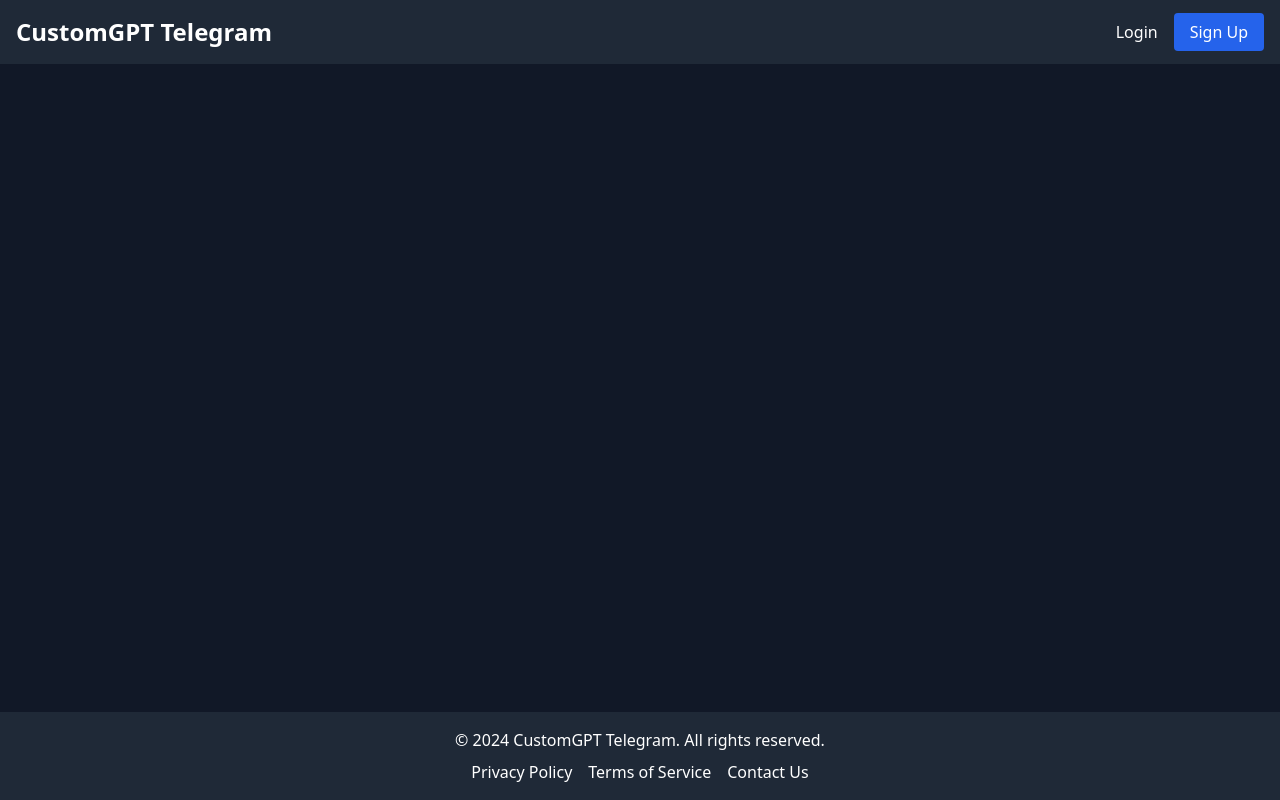
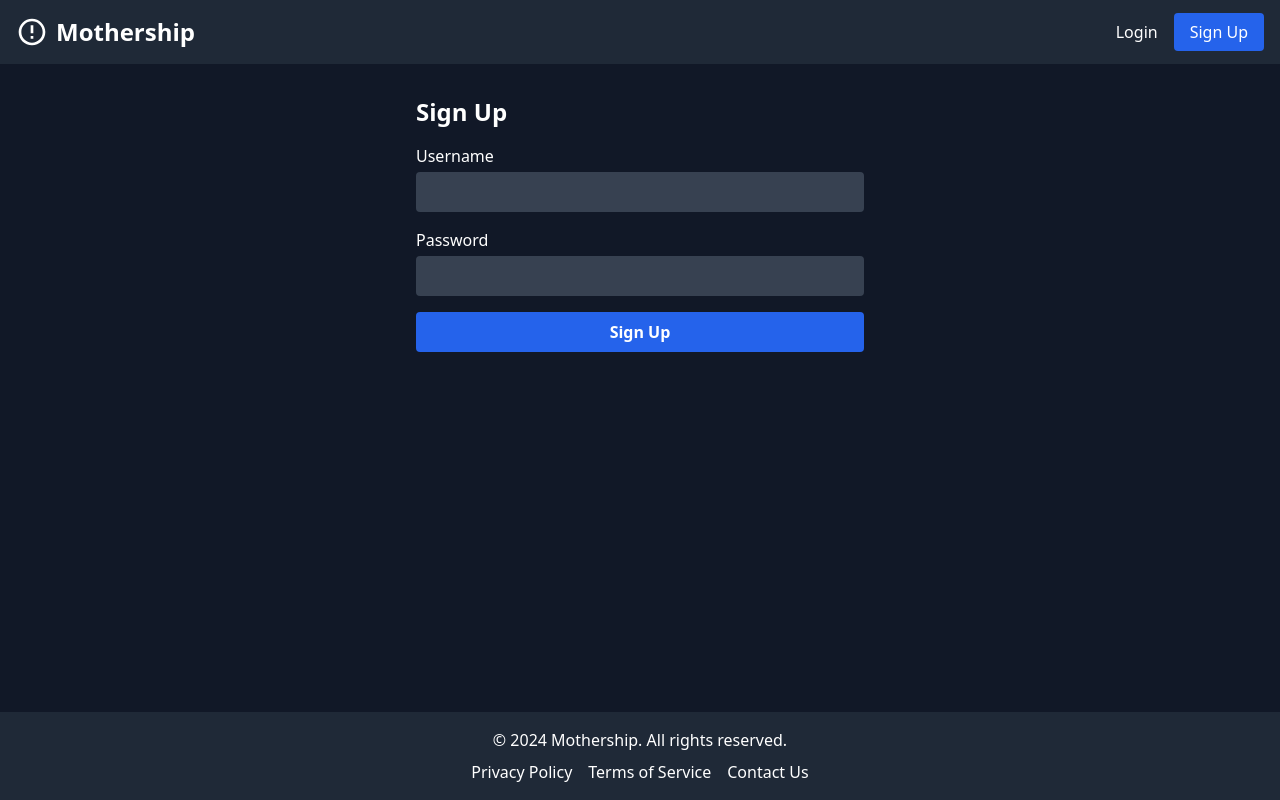
Before and after one commit to h4ck3rk3y/mothership, a React (Create React App) app in the folder frontend/: page /signup in a window 1280 px wide. Built offline with nearby package versions, Linux system fonts and the light colour scheme; the HTML template or start-up script is replaced by a standard one.

Commit message:
that is osme progress

```diff
--- a/frontend/src/App.tsx
+++ b/frontend/src/App.tsx
@@ -3,6 +3,8 @@ import { BrowserRouter as Router, Route, Routes, Navigate, useLocation } from 'r
 import { AuthProvider, useAuth } from './contexts/AuthContext';
 import IndexPage from './pages/IndexPage';
 import DashboardPage from './pages/DashboardPage';
+import SignupPage from './pages/SignupPage';
+import LoginPage from './pages/LoginPage';
 import Header from './components/Header';
 import Footer from './components/Footer';
 
@@ -15,7 +17,7 @@ const PrivateRoute: React.FC<PrivateRouteProps> = ({ children }) => {
   const location = useLocation();
 
   if (!isAuthenticated) {
-    return <Navigate to="/" state={{ from: location }} replace />;
+    return <Navigate to="/login" state={{ from: location }} replace />;
   }
 
   return <>{children}</>;
@@ -30,6 +32,8 @@ const App: React.FC = () => {
           <main className="flex-grow container mx-auto px-4 py-8">
             <Routes>
               <Route path="/" element={<IndexPage />} />
+              <Route path="/signup" element={<SignupPage />} />
+              <Route path="/login" element={<LoginPage />} />
               <Route
                 path="/dashboard"
                 element={
--- a/frontend/src/api.ts
+++ b/frontend/src/api.ts
@@ -1,6 +1,6 @@
 import axios, { AxiosInstance } from 'axios';
 
-const API_URL = 'http://localhost:5000';  // Replace with your actual API URL
+const API_URL = 'http://localhost:8000';  // Replace with your actual API URL
 
 const api: AxiosInstance = axios.create({
   baseURL: API_URL,
--- a/frontend/src/components/Footer.tsx
+++ b/frontend/src/components/Footer.tsx
@@ -4,7 +4,7 @@ const Footer: React.FC = () => {
   return (
     <footer className="bg-gray-800 text-white py-4">
       <div className="container mx-auto px-4 text-center">
-        <p>&copy; {new Date().getFullYear()} CustomGPT Telegram. All rights reserved.</p>
+        <p>&copy; {new Date().getFullYear()} Mothership. All rights reserved.</p>
         <div className="mt-2">
           <a href="#" className="hover:text-gray-300 mx-2">Privacy Policy</a>
           <a href="#" className="hover:text-gray-300 mx-2">Terms of Service</a>
--- a/frontend/src/components/Header.tsx
+++ b/frontend/src/components/Header.tsx
@@ -8,7 +8,12 @@ const Header: React.FC = () => {
   return (
     <header className="bg-gray-800 text-white py-4">
       <div className="container mx-auto px-4 flex justify-between items-center">
-        <Link to="/" className="text-2xl font-bold">CustomGPT Telegram</Link>
+        <Link to="/" className="text-2xl font-bold flex items-center">
+          <svg className="w-8 h-8 mr-2" viewBox="0 0 24 24" fill="currentColor">
+            <path d="M12 2C6.48 2 2 6.48 2 12s4.48 10 10 10 10-4.48 10-10S17.52 2 12 2zm0 18c-4.41 0-8-3.59-8-8s3.59-8 8-8 8 3.59 8 8-3.59 8-8 8zm-1-13h2v6h-2zm0 8h2v2h-2z"/>
+          </svg>
+          Mothership
+        </Link>
         <nav>
           {isAuthenticated ? (
             <div className="flex items-center space-x-4">
--- a/frontend/src/pages/IndexPage.tsx
+++ b/frontend/src/pages/IndexPage.tsx
@@ -7,28 +7,32 @@ const IndexPage: React.FC = () => {
 
   return (
     <div className="text-center">
-      <h1 className="text-4xl font-bold mb-4">Launch Your Custom GPT on Telegram</h1>
+      <h1 className="text-4xl font-bold mb-4">Launch Your Custom AI Bot on Telegram</h1>
       <p className="text-xl mb-8">We help you create and manage powerful AI bots on Telegram with ease.</p>
-      <img src="/api/placeholder/800/400" alt="CustomGPT Telegram Bot" className="mx-auto mb-8 rounded-lg shadow-lg" />
-      <div className="space-x-4">
+      <div className="mb-8">
+        <svg className="w-32 h-32 mx-auto" viewBox="0 0 24 24" fill="currentColor">
+          <path d="M12 2C6.48 2 2 6.48 2 12s4.48 10 10 10 10-4.48 10-10S17.52 2 12 2zm0 18c-4.41 0-8-3.59-8-8s3.59-8 8-8 8 3.59 8 8-3.59 8-8 8zm-1-13h2v6h-2zm0 8h2v2h-2z"/>
+        </svg>
+      </div>
+      <div className="space-y-4">
         {!isAuthenticated && (
           <>
-            <Link to="/signup" className="bg-blue-600 hover:bg-blue-700 text-white font-bold py-2 px-4 rounded">
+            <Link to="/signup" className="bg-blue-600 hover:bg-blue-700 text-white font-bold py-2 px-4 rounded inline-block">
               Sign Up
             </Link>
-            <Link to="/login" className="bg-gray-600 hover:bg-gray-700 text-white font-bold py-2 px-4 rounded">
+            <Link to="/login" className="bg-gray-600 hover:bg-gray-700 text-white font-bold py-2 px-4 rounded inline-block ml-4">
               Sign In
             </Link>
           </>
         )}
         {isAuthenticated && (
-          <Link to="/dashboard" className="bg-green-600 hover:bg-green-700 text-white font-bold py-2 px-4 rounded">
+          <Link to="/dashboard" className="bg-green-600 hover:bg-green-700 text-white font-bold py-2 px-4 rounded inline-block">
             Go to Dashboard
           </Link>
         )}
       </div>
     </div>
   );
-}
+};
 
 export default IndexPage;
--- /dev/null
+++ b/frontend/src/pages/LoginPage.tsx
@@ -0,0 +1,47 @@
+import React, { useState } from 'react';
+
+const LoginPage: React.FC = () => {
+  const [username, setUsername] = useState('');
+  const [password, setPassword] = useState('');
+
+  const handleSubmit = (e: React.FormEvent) => {
+    e.preventDefault();
+    // TODO: Implement login logic
+    console.log('Login attempted with:', username, password);
+  };
+
+  return (
+    <div className="max-w-md mx-auto">
+      <h2 className="text-2xl font-bold mb-4">Login</h2>
+      <form onSubmit={handleSubmit} className="space-y-4">
+        <div>
+          <label htmlFor="username" className="block mb-1">Username</label>
+          <input
+            type="text"
+            id="username"
+            value={username}
+            onChange={(e) => setUsername(e.target.value)}
+            className="w-full px-3 py-2 bg-gray-700 rounded"
+            required
+          />
+        </div>
+        <div>
+          <label htmlFor="password" className="block mb-1">Password</label>
+          <input
+            type="password"
+            id="password"
+            value={password}
+            onChange={(e) => setPassword(e.target.value)}
+            className="w-full px-3 py-2 bg-gray-700 rounded"
+            required
+          />
+        </div>
+        <button type="submit" className="w-full bg-blue-600 hover:bg-blue-700 text-white font-bold py-2 px-4 rounded">
+          Login
+        </button>
+      </form>
+    </div>
+  );
+};
+
+export default LoginPage;
--- /dev/null
+++ b/frontend/src/pages/SignupPage.tsx
@@ -0,0 +1,47 @@
+import React, { useState } from 'react';
+
+const SignupPage: React.FC = () => {
+  const [username, setUsername] = useState('');
+  const [password, setPassword] = useState('');
+
+  const handleSubmit = (e: React.FormEvent) => {
+    e.preventDefault();
+    // TODO: Implement signup logic
+    console.log('Signup attempted with:', username, password);
+  };
+
+  return (
+    <div className="max-w-md mx-auto">
+      <h2 className="text-2xl font-bold mb-4">Sign Up</h2>
+      <form onSubmit={handleSubmit} className="space-y-4">
+        <div>
+          <label htmlFor="username" className="block mb-1">Username</label>
+          <input
+            type="text"
+            id="username"
+            value={username}
+            onChange={(e) => setUsername(e.target.value)}
+            className="w-full px-3 py-2 bg-gray-700 rounded"
+            required
+          />
+        </div>
+        <div>
+          <label htmlFor="password" className="block mb-1">Password</label>
+          <input
+            type="password"
+            id="password"
+            value={password}
+            onChange={(e) => setPassword(e.target.value)}
+            className="w-full px-3 py-2 bg-gray-700 rounded"
+            required
+          />
+        </div>
+        <button type="submit" className="w-full bg-blue-600 hover:bg-blue-700 text-white font-bold py-2 px-4 rounded">
+          Sign Up
+        </button>
+      </form>
+    </div>
+  );
+};
+
+export default SignupPage;
```
